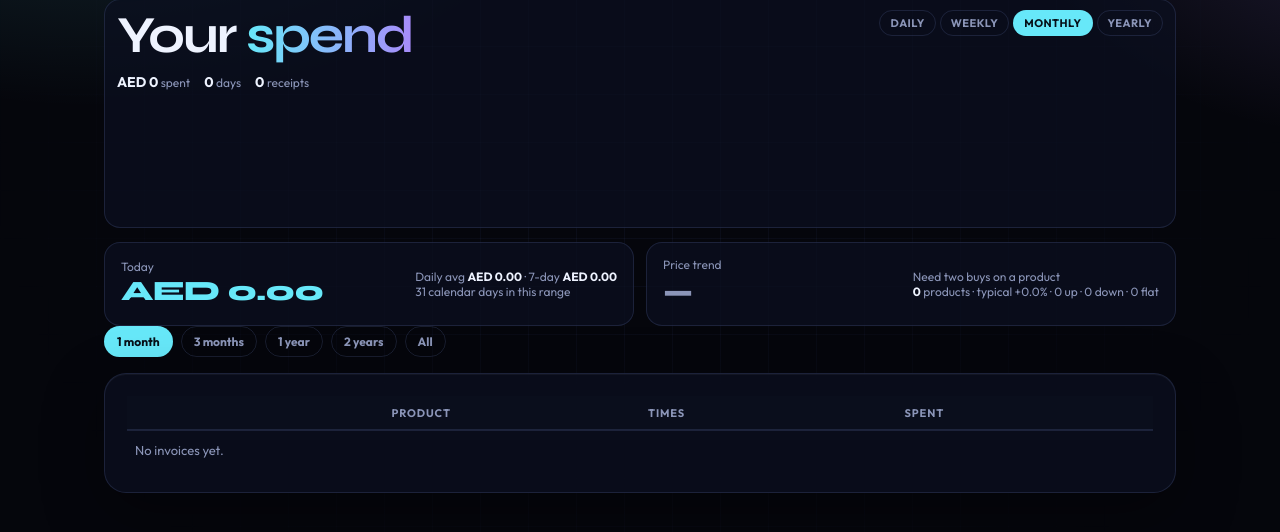
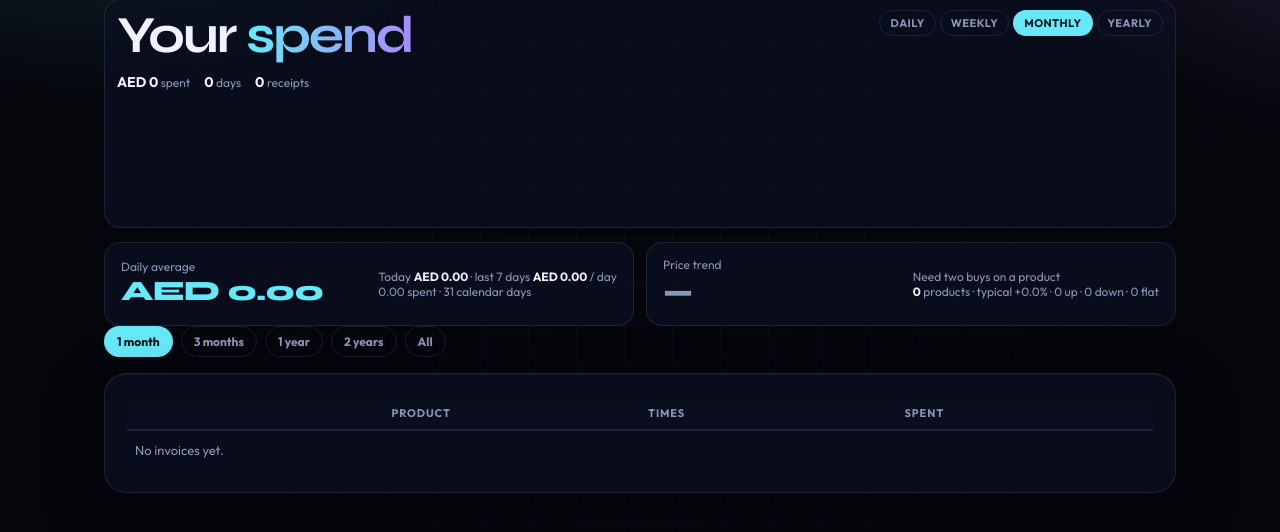
Before and after one commit to emrgim/bring-fast, a FastAPI app: page /dashboard in a window 1280 px wide. Shown: the part 98-630 px from the top of the page. Run offline with FastAPI, Linux system fonts and the light colour scheme; the visitor is signed in with stand-in values (Sample User, id 1); data comes from the database, SQL or seed files in the repository; data that the repository does not hold is empty.

Commit message:
fix: show calendar daily average as the dashboard hero number
Today is 0 when there is no invoice today. That is true, but it
must not replace the range average in the large figure.

```diff
--- a/bring_fast/__init__.py
+++ b/bring_fast/__init__.py
@@ -1,2 +1,2 @@
 """Bring Fast."""
-__version__ = "1.5.17"
+__version__ = "1.5.18"
--- a/bring_fast/templates/home.html
+++ b/bring_fast/templates/home.html
@@ -30,13 +30,13 @@
 <div class="widgets">
   <div class="trend daily-avg">
     <div>
-      <div class="who">Today</div>
-      <div class="delta">AED {{ '%.2f'|format(today_spend) }}</div>
+      <div class="who">Daily average</div>
+      <div class="delta">AED {{ '%.2f'|format(daily_avg) }}</div>
     </div>
     <div class="who">
-      Daily avg <b>AED {{ '%.2f'|format(daily_avg) }}</b>
-      · 7-day <b>AED {{ '%.2f'|format(week_avg) }}</b><br/>
-      {{ calendar_days }} calendar days in this range
+      Today <b>AED {{ '%.2f'|format(today_spend) }}</b>
+      · last 7 days <b>AED {{ '%.2f'|format(week_avg) }}</b> / day<br/>
+      {{ '%.2f'|format(dash_spend) }} spent · {{ calendar_days }} calendar days
     </div>
   </div>
   <div class="trend {{ trend.direction }}">
```
Also changed, not shown: tests/test_purchases.py (+1 -1 lines).
